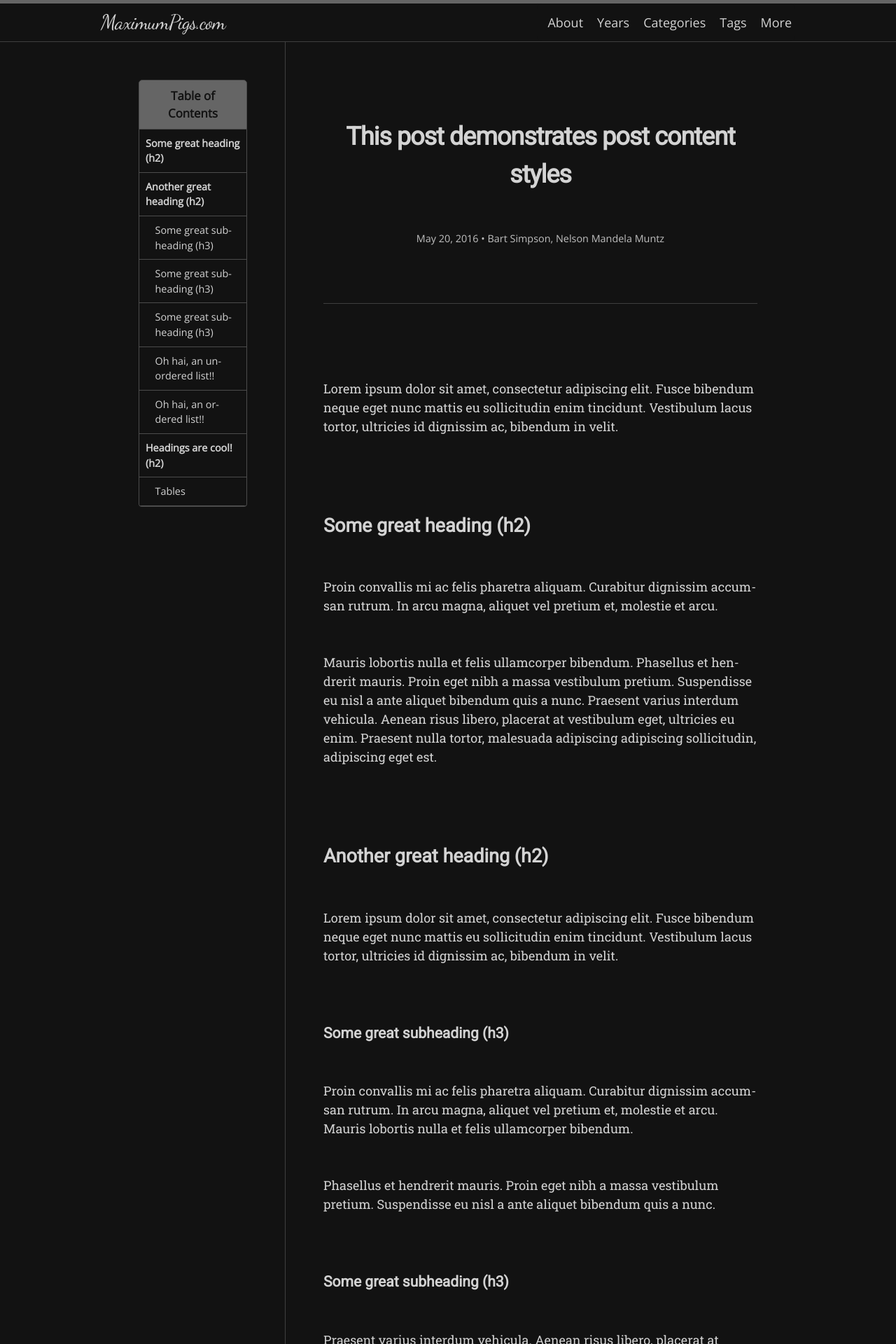
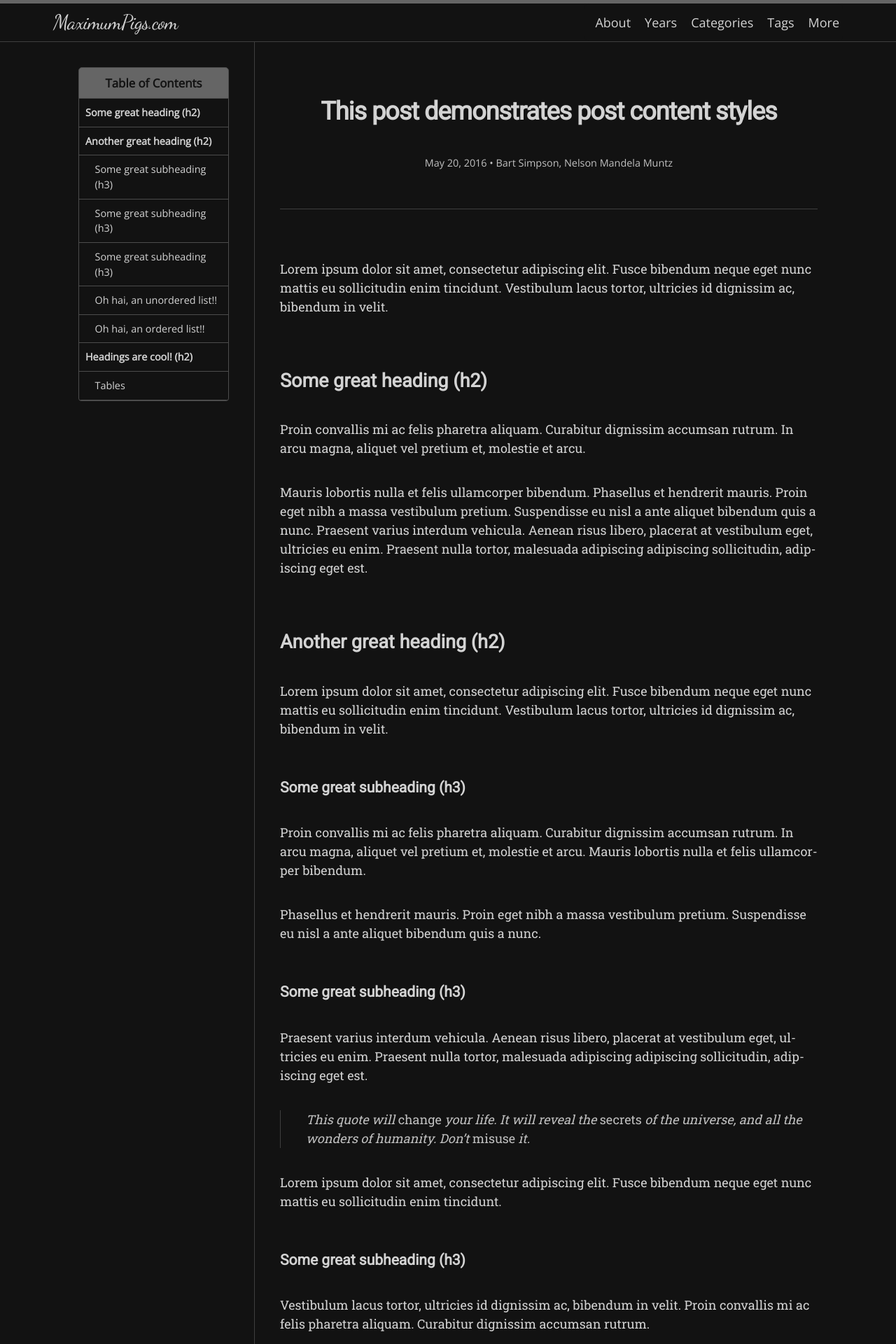
Before and after one commit to MaximumPigs/MaximumPigs.github.io, a Jekyll site: the page built from _posts/2016-05-20-this-post-demonstrates-post-content-styles.md, in a window 1280 px wide. Shown: the top 1920 px of the page at 70% size. Built offline with Jekyll 4.4.1, drawn with Linux system fonts in a browser that asks for light colours; nearby versions of some CDN libraries; some web fonts are replaced; some of the changed text lies outside the part shown.

Commit message:
Change some defaults

```diff
--- a/_sass/hamilton/variables.scss
+++ b/_sass/hamilton/variables.scss
@@ -8,8 +8,8 @@ $base-font-size:    18px !default;
 $base-line-height:  1.5 !default;
 
 // Layouts
-$spacing-unit:      3rem !default;
-$content-width:     1100px !default;
+$spacing-unit:      2rem !default;
+$content-width:     1200px !default;
 
 $on-small:          600px !default;
 $on-medium:         900px !default;
```
Also changed, not shown: Gemfile.lock.
